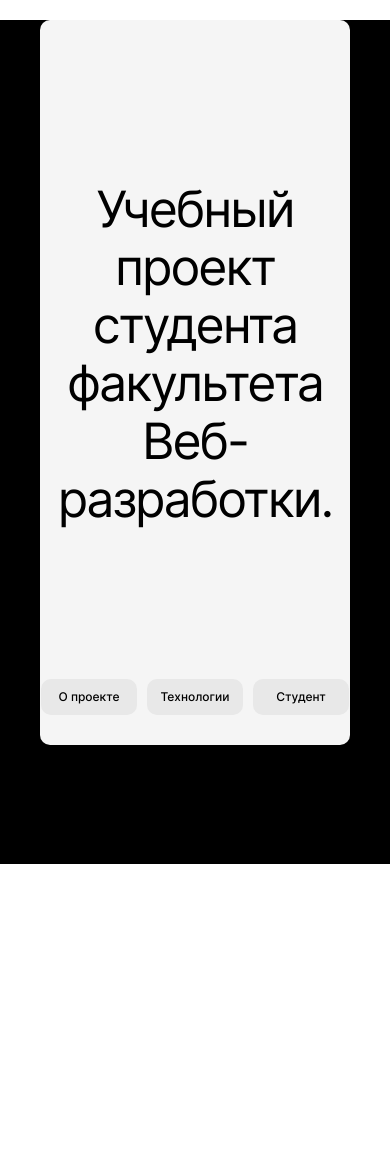
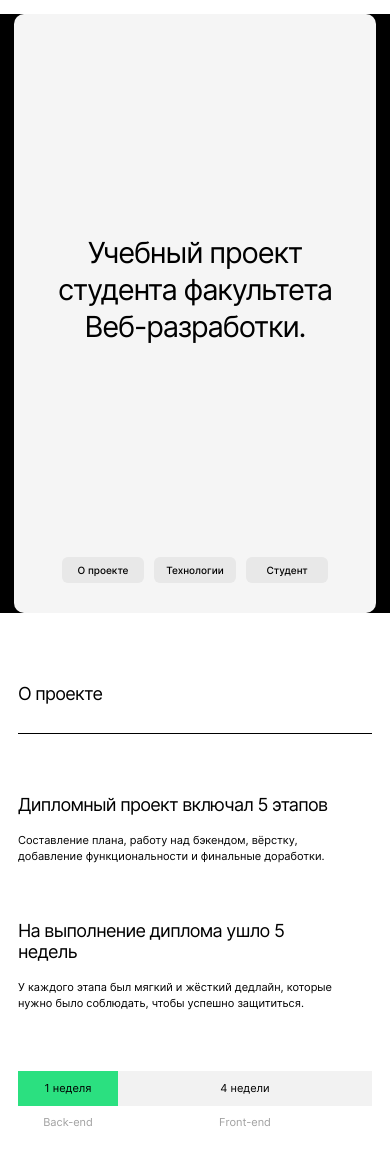
Before and after one commit to SergeyKazarinov/movies-explorer-frontend, a React (Create React App) app: page / in a window 390 px wide. Shown: the top 1164 px of the page. Before the commit the page ends 864 px from the top, so only its background shows below. Built offline with nearby package versions, Linux system fonts and the light colour scheme.

Commit message:
feat(main): add AboutProject component

```diff
--- /dev/null
+++ b/src/components/Main/AboutProject/AboutProject.css
@@ -0,0 +1,167 @@
+.list {
+  padding: 0;
+  list-style-type: none;
+}
+
+.aboutProject {
+  background-color: #fff;
+  padding: 110px 70px;
+}
+
+.aboutProject__title {
+  margin: 0;
+  font-size: 22px;
+  font-weight: 400;
+  line-height: 26.63px;
+  letter-spacing: -0.04em;
+}
+
+.aboutProject__line {
+  width: 100%;
+  border-bottom: 1px solid #000;
+  margin-top: 23px;
+}
+
+.aboutProject__list {
+  display: flex;
+  gap: 40px;
+  margin-top: 70px;
+}
+
+.aboutProject__item {
+  max-width: 550px;
+  width: 100%;
+}
+
+.aboutProject__subtitle {
+  font-size: 20px;
+  line-height: 24.2px;
+  letter-spacing: -0.04em;
+  font-weight: 400;
+  margin: 0;
+}
+
+.aboutProject__description {
+  font-size: 14px;
+  line-height: 20px;
+  font-weight: 400;
+  margin: 0;
+  margin-top: 26px;
+}
+
+.aboutProject__scale {
+  display: flex;
+  margin-top: 110px;
+  font-size: 14px;
+  line-height: 17px;
+  text-align: center;
+}
+
+.aboutProject__backend {
+  flex-shrink: 3.771;
+  max-width: 228px;
+  width: 100%;
+  font-weight: 400;
+}
+
+.aboutProject__scale-backend {
+  background-color: #2be080;
+  padding: 9px 0;
+}
+
+.aboutProject__scale-subtitle {
+  margin-top: 14px;
+  color: #a0a0a0;
+}
+
+.aboutProject__frontend {
+  flex-shrink: 1;
+  max-width: 912px;
+  width: 100%;
+  font-weight: 400;
+}
+
+.aboutProject__scale-frontend {
+  background-color: #f2f2f2;
+  padding: 9px 0;
+}
+
+@media screen and (max-width: 790px) {
+  .aboutProject {
+    background-color: #fff;
+    padding: 90px 50px;
+  }
+
+  .aboutProject__list {
+    gap: 30px;
+  }
+  .aboutProject__item {
+    max-width: 319px;
+  }
+
+  .aboutProject__description {
+    font-size: 12px;
+    line-height: 18px;
+    margin-top: 22px;
+  }
+
+  .aboutProject__scale {
+    margin-top: 93px;
+  }
+
+  .aboutProject__scale-backend {
+    min-width: 100px;
+  }
+}
+
+@media screen and (max-width: 450px) {
+  .aboutProject {
+    background-color: #fff;
+    padding: 70px 18px;
+  }
+
+  .aboutProject__title {
+    font-size: 18px;
+    line-height: 21.78px;
+  }
+
+  .aboutProject__line {
+    margin-top: 28px;
+  }
+
+  .aboutProject__list {
+    flex-direction: column;
+    margin-top: 60px;
+    gap: 56px;
+  }
+
+  .aboutProject__subtitle {
+    font-size: 18px;
+    line-height: 21.78px;
+  }
+
+  .aboutProject__description {
+    font-size: 11px;
+    line-height: 16px;
+    margin-top: 16px;
+  }
+
+  .aboutProject__scale {
+    margin-top: 60px;
+    font-size: 11px;
+    line-height: 13.31px;
+    text-align: center;
+  }
+
+  .aboutProject__scale-backend {
+    padding: 11px 0;
+  }
+
+  .aboutProject__scale-frontend {
+    padding: 11px 0;
+  }
+
+  .aboutProject__scale-subtitle {
+    margin-top: 10px;
+  }
+}
--- /dev/null
+++ b/src/components/Main/AboutProject/AboutProject.jsx
@@ -0,0 +1,32 @@
+import "./AboutProject.css";
+
+const AboutProject = () => {
+  return(
+    <section className="aboutProject">
+      <h2 className="aboutProject__title">О проекте</h2>
+      <div className="aboutProject__line"></div>
+      <ul className="list aboutProject__list">
+        <li className="aboutProject__item">
+        <h3 className="aboutProject__subtitle">Дипломный проект включал 5 этапов</h3>
+        <p className="aboutProject__description">Составление плана, работу над бэкендом, вёрстку, добавление функциональности и финальные доработки.</p>
+        </li>
+        <li className="aboutProject__item">
+          <h3 className="aboutProject__subtitle">На выполнение диплома ушло 5 недель</h3>
+          <p className="aboutProject__description">У каждого этапа был мягкий и жёсткий дедлайн, которые нужно было соблюдать, чтобы успешно защититься.</p>
+        </li>
+      </ul>
+      <ul className="list aboutProject__scale">
+        <li className="aboutProject__backend">
+          <div className="aboutProject__scale-backend">1 неделя</div>
+          <p className="aboutProject__scale-subtitle">Back-end</p>
+        </li>
+        <li className="aboutProject__frontend">
+          <div className="aboutProject__scale-frontend">4 недели</div>
+          <p className="aboutProject__scale-subtitle">Front-end</p>
+        </li>
+      </ul>
+    </section>
+  );
+};
+
+export default AboutProject;
--- a/src/components/Main/Main.jsx
+++ b/src/components/Main/Main.jsx
@@ -1,3 +1,4 @@
+import AboutProject from './AboutProject/AboutProject';
 import './Main.css';
 import Promo from './Promo/Promo';
 
@@ -5,6 +6,7 @@
   return(
     <main className="main__page">
       <Promo />
+      <AboutProject />
     </main>
   );
 }
--- a/src/components/Main/Promo/NavTab/NavTab.css
+++ b/src/components/Main/Promo/NavTab/NavTab.css
@@ -9,7 +9,6 @@
   box-sizing: border-box;
   max-width: 96px;
   width: 100%;
-  height: 36px;
   background-color: #e8e8e8;
   border-radius: 10px;
   text-align: center;
@@ -18,3 +17,12 @@
   font-weight: 500;
   line-height: 16px;
 }
+
+@media screen and (max-width: 450px) {
+  .navTab__item {
+    max-width: 82px;
+    font-size: 10px;
+    border-radius: 6px;
+    padding: 5px 0;
+  }
+}
--- a/src/components/Main/Promo/Promo.css
+++ b/src/components/Main/Promo/Promo.css
@@ -17,3 +17,45 @@
   letter-spacing: -0.04em;
   text-align: center;
 }
+
+@media screen and (max-width: 790px) {
+  .promo {
+    margin: 20px 20px 0 20px;
+  }
+
+  .promo__title {
+    max-width: 680px;
+    padding-top: 350px;
+    padding-bottom: 314px;
+    font-size: 40px;
+    line-height: 52px;
+  }
+}
+
+@media screen and (max-width: 570px) {
+  .promo {
+    margin: 14px 14px 0 14px;
+  }
+
+  .promo__title {
+    max-width: 420px;
+    padding-top: 220px;
+    padding-bottom: 212px;
+    font-size: 29px;
+    line-height: 37px;
+  }
+}
+
+@media screen and (max-width: 450px) {
+  .promo {
+    margin: 14px 14px 0 14px;
+  }
+
+  .promo__title {
+    max-width: 292px;
+    padding-top: 220px;
+    padding-bottom: 212px;
+    font-size: 29px;
+    line-height: 37px;
+  }
+}
```
